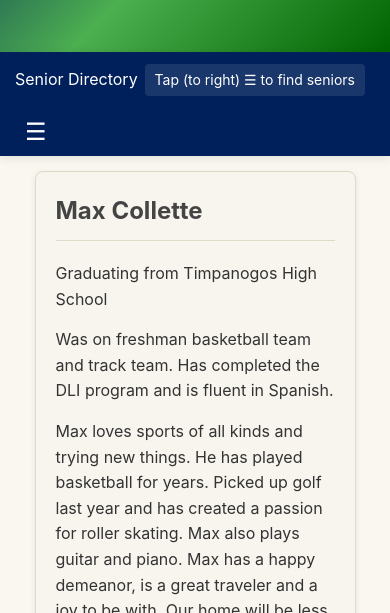
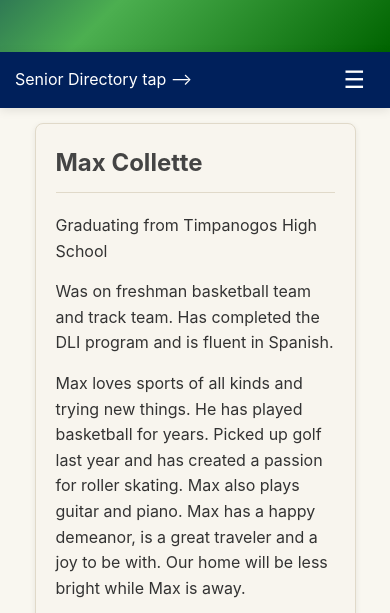
Before and after one commit to williamthe5thc/Graduation, a plain HTML site: page index.html in a window 390 px wide. Shown: the part 201-814 px from the top of the page. Drawn offline with Linux system fonts and the light colour scheme.

Commit message:
Update index.html

```diff
--- a/index.html
+++ b/index.html
@@ -348,8 +348,7 @@
 
     <nav class="main-nav" role="navigation" aria-label="Main Navigation">
         <div class="nav-container">
-            <h2 class="nav-title">Senior Directory</h2>
-            <div class="mobile-nav-guidance">Tap (to right) ☰ to find seniors</div>
+            <h2 class="nav-title">Senior Directory tap --> </h2>
             <button class="mobile-nav-toggle" aria-expanded="false" aria-controls="nav-menu" aria-label="Toggle navigation menu">☰</button>
             <ul id="nav-menu" class="nav-menu">
                 <li><a href="#max-collette">Collette, Max</a></li>
```
